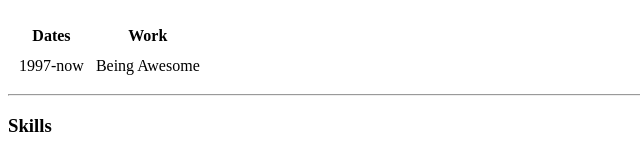
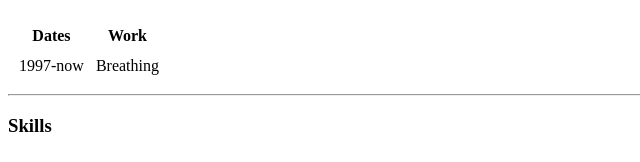
Before and after one commit to tiagopdominguez/Simple-html-CV, a plain HTML site: page index.html in a window 1280 px wide. Shown: the part 541-703 px from the top of the page, 0-640 px from the left. Drawn offline with Linux system fonts and the light colour scheme.

Commit message:
Update index.html

```diff
--- a/index.html
+++ b/index.html
@@ -34,7 +34,7 @@
     </thead>
     <tr>
       <td>1997-now </td>
-      <td>Being Awesome</td>
+      <td>Breathing</td>
     </tr>
   </table>
 <hr>
```
